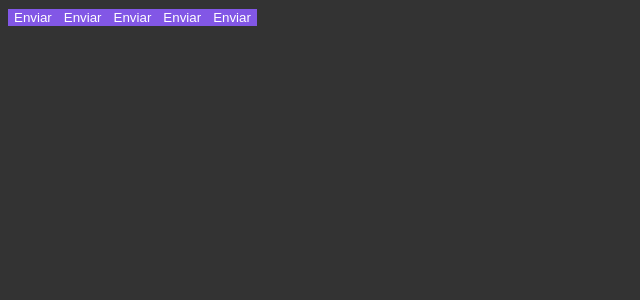
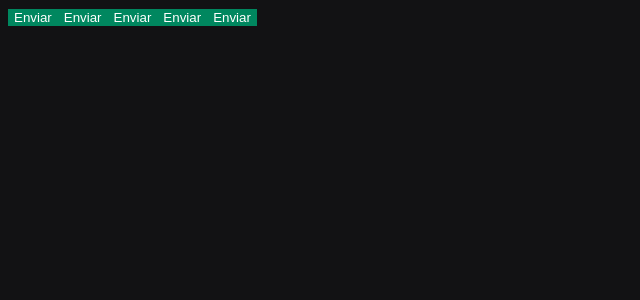
Before and after one commit to lirasusejdev/ignite-23-Project02, a React (Vite) app in the folder 02-ignite-timer/: page / in a window 1280 px wide. Shown: the top 300 px of the page, without its empty margins (0-640 px from the left). Built offline with nearby package versions, Linux system fonts and the light colour scheme.

Commit message:
add Cores e fontes

```diff
--- a/02-ignite-timer/index.html
+++ b/02-ignite-timer/index.html
@@ -2,7 +2,16 @@
 <html lang="en">
   <head>
     <meta charset="UTF-8" />
+
+    <link rel="preconnect" href="https://fonts.googleapis.com" />
+    <link rel="preconnect" href="https://fonts.gstatic.com" crossorigin />
+
     <meta name="viewport" content="width=device-width, initial-scale=1.0" />
+
+    <link
+      href="https://fonts.googleapis.com/css2?family=Roboto:wght@400;700&display=swap"
+      rel="stylesheet"
+    />
     <title>Ignite Timer</title>
   </head>
   <body>
--- a/02-ignite-timer/src/components/Button.styles.ts
+++ b/02-ignite-timer/src/components/Button.styles.ts
@@ -14,7 +14,7 @@ export const ButtonContainer = styled.button<ButtonContainerProps>`
   border-radius: '6px';
   border: 0;
   margin: '10px';
-  background-color: ${props => props.theme.primary};
+  background-color: ${props => props.theme['green-500']};
   color: ${props => props.theme.white};
   /* ${props => {
     return css`
--- a/02-ignite-timer/src/styles/global.ts
+++ b/02-ignite-timer/src/styles/global.ts
@@ -8,9 +8,20 @@ export const GlobalStyle = createGlobalStyle`
 
 }
 
+:focus{
+  outline: 0;
+  box-shadow: 0 0 0 2px ${props => props.theme['gray-300']};
+}
+
 body {
-  background:  #333;
-  color: #ffff,
+  background:  ${props => props.theme['gray-900']};
+  color: ${props => props.theme['gray-300']},
 
 }
+
+body, input,  textarea, button {
+  font-family: 'Roboto', sans-serif,
+  font-weight: 400,
+  font-size: 1rem,
+}
 `
--- a/02-ignite-timer/src/styles/themes/default.ts
+++ b/02-ignite-timer/src/styles/themes/default.ts
@@ -1,5 +1,21 @@
 export const defaultTheme = {
-  primary: '#8257e6',
-  secondary: 'orange',
-  white: '#fff'
+  white: '#fff',
+
+  'gray-100': '#E1E1E6',
+  'gray-300': '#C4C4CC',
+  'gray-400': '#8D8D99',
+  'gray-500': '#7C7C8A',
+  'gray-600': '#323238',
+  'gray-700': '#29292E',
+  'gray-800': '#202024',
+  'gray-900': '#121214',
+
+  'green-300': '#00B37E',
+  'green-500': '#00875F',
+  'green-700': '#015F43',
+
+  'red-500': '#AB222E',
+  'red-700': '#7A1921',
+
+  'yellow-500': '#FBA94C'
 }
```
